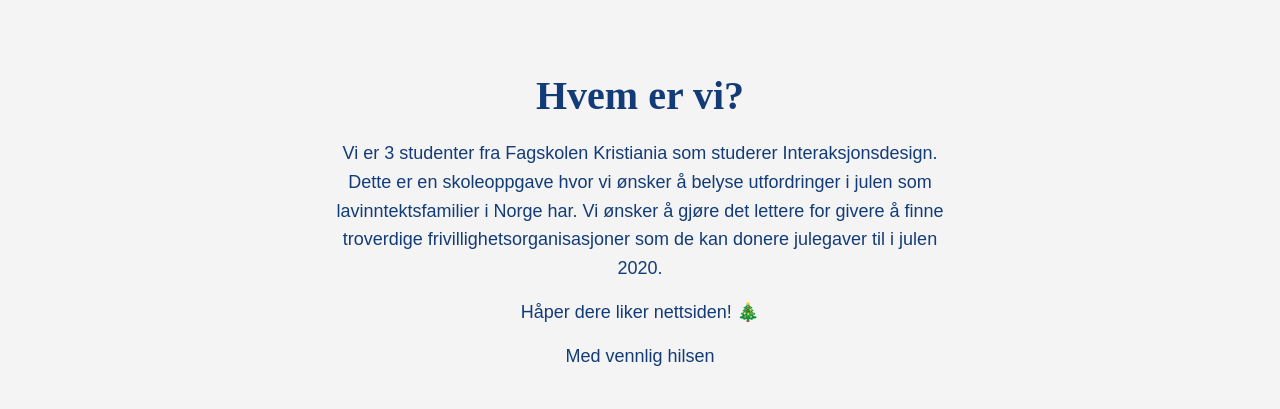
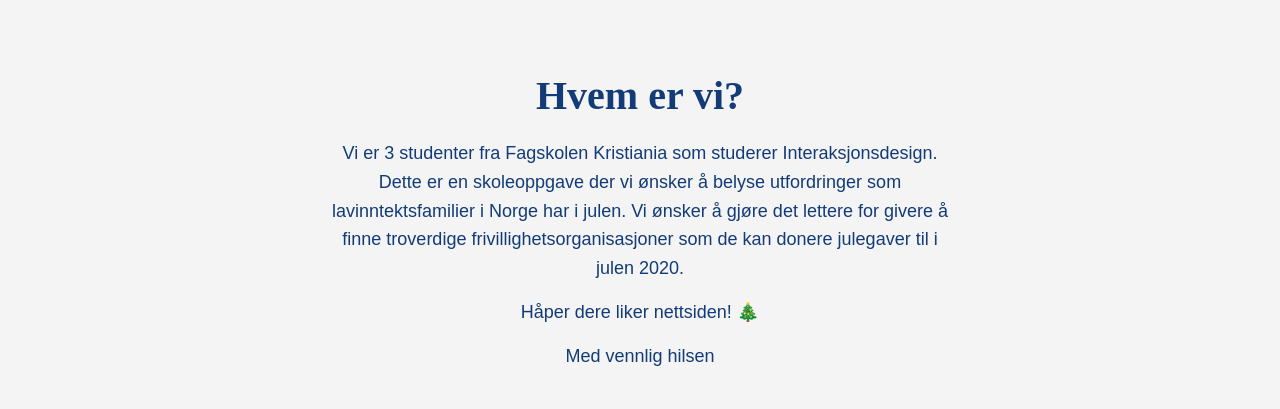
Before and after one commit to uxlinh/jeghardeg, a website: page index.html in a window 1280 px wide. Shown: the part 3080-3489 px from the top of the page. Drawn offline with nearby package versions, Linux system fonts and the light colour scheme.

```diff
--- a/index.html
+++ b/index.html
@@ -186,7 +186,7 @@
                         <h2 class="heading-secondary heading-secondary--dark center-text">Hvem er vi?</h2>
                         <p class="body body-blue center-text">Vi er 3 studenter fra Fagskolen Kristiania som studerer
                             Interaksjonsdesign. Dette er en
-                            skoleoppgave hvor vi ønsker å belyse utfordringer i julen som lavinntektsfamilier i Norge har. Vi ønsker å gjøre det
+                            skoleoppgave der vi ønsker å belyse utfordringer som lavinntektsfamilier i Norge har i julen. Vi ønsker å gjøre det
                             lettere for givere å finne troverdige frivillighetsorganisasjoner som de kan donere
                             julegaver til i julen 2020.</p>
                         <p class="body body-blue center-text">Håper dere liker nettsiden! 🎄</p>
```
Also changed, not shown: img/amanda.png, img/jacqueline.png, img/linh.png.
